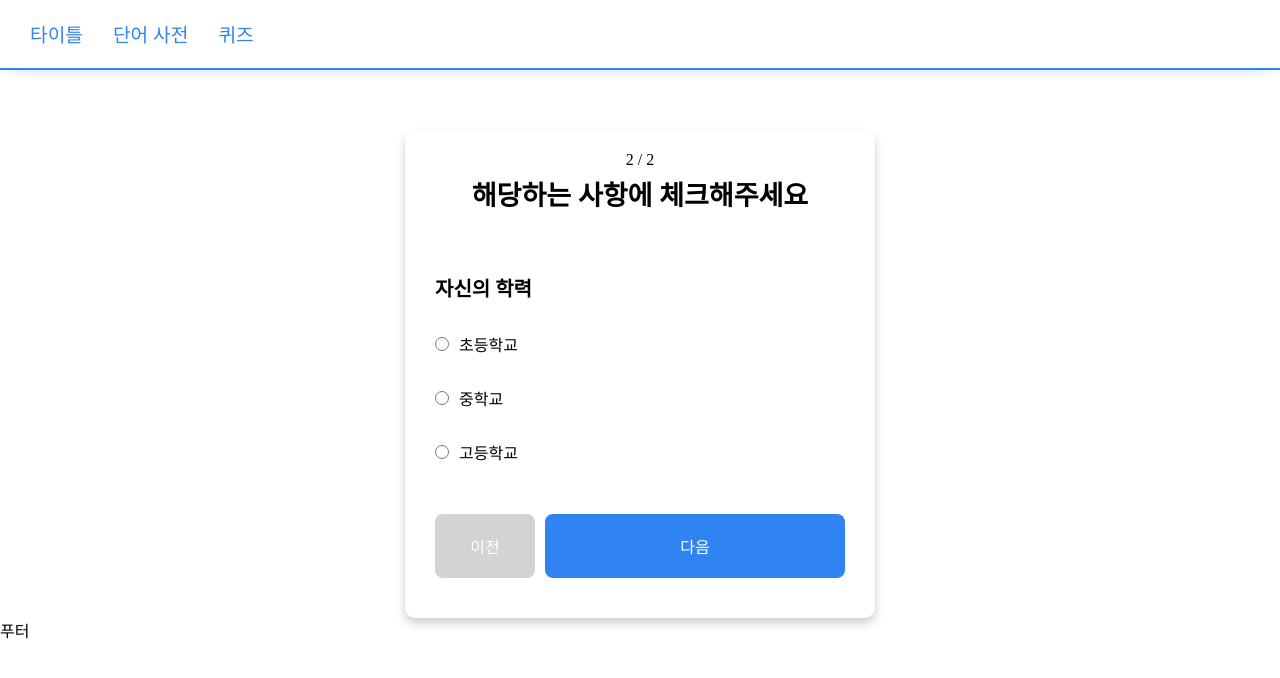
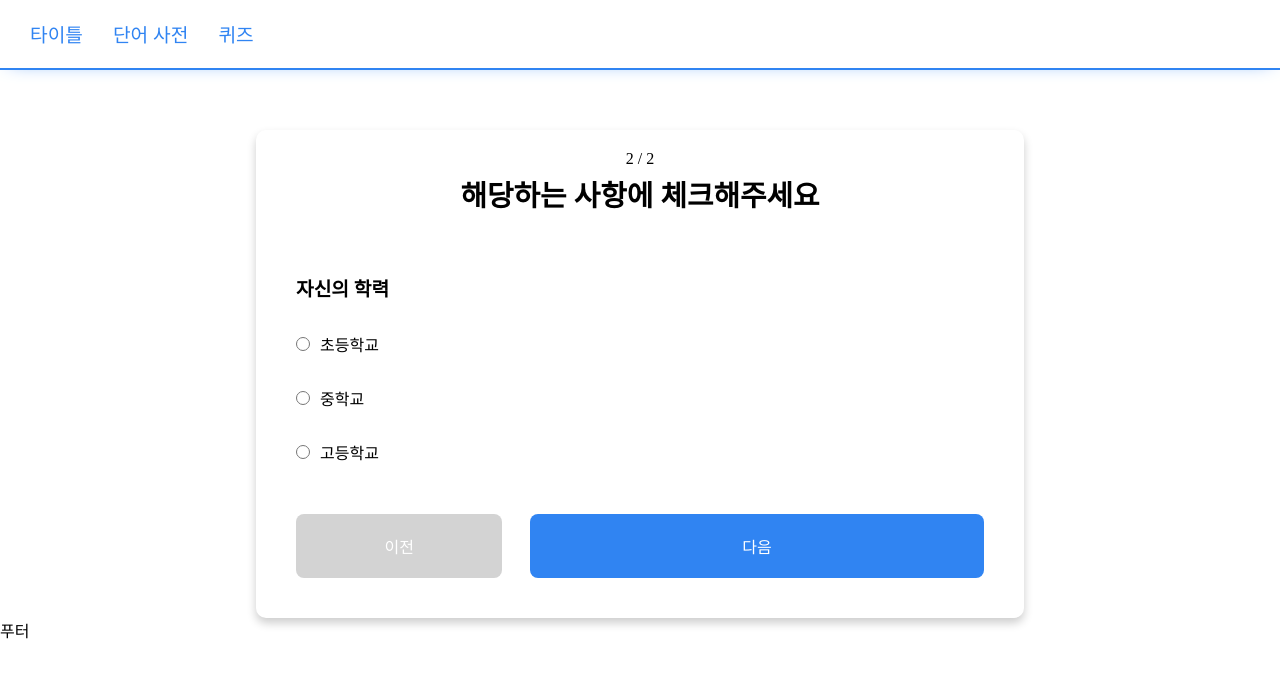
Before and after one commit to SWDC-Team-GG/GG-frontend, a React (Create React App) app: page /Survey in a window 1280 px wide. Shown: the top 678 px of the page. Built offline with nearby package versions, Linux system fonts and the light colour scheme.

Commit message:
ref: Survey 레이아웃 리팩토링

```diff
--- a/src/pages/Survey/index.tsx
+++ b/src/pages/Survey/index.tsx
@@ -4,24 +4,26 @@ import * as S from "./style";
 function Home() {
   const exp = ["초등학교", "중학교", "고등학교"];
   return (
+    <S.ROOT>
       <S.Container>
-      <S.SubTitle>2 / 2</S.SubTitle>
+        <S.PageNumber>2 / 2</S.PageNumber>
         <S.Title>해당하는 사항에 체크해주세요</S.Title>
         <form>
-        <S.DescTitle>자신의 학력</S.DescTitle>
+          <S.SurveyContents>자신의 학력</S.SurveyContents>
           {exp.map((item) => (
-          <S.CheckLabel>
-            <S.Input type="radio" name="color" value="item" />
+            <S.RadioLabel>
+              <S.RadioBox type="radio" name="color" value="item" />
               {item}
-          </S.CheckLabel>
+            </S.RadioLabel>
           ))}
           <S.ButtonContainer>
-          <S.Before>이전</S.Before>
+            <S.BeforeButton>이전</S.BeforeButton>
             {/* color를 통해 이전, 다음 구분 */}
-          <S.After>다음</S.After>
+            <S.AfterButton>다음</S.AfterButton>
           </S.ButtonContainer>
         </form>
       </S.Container>
+    </S.ROOT>
   );
 }
 
--- a/src/pages/Survey/style.ts
+++ b/src/pages/Survey/style.ts
@@ -1,62 +1,67 @@
 import styled from "styled-components";
 
-export const CheckLabel = styled.div`
+export const ROOT = styled.div`
+  display: flex;
+  justify-content: center;
+`;
+
+export const Container = styled.div`
+  width: 60%;
+  height: 50%;
+  margin-top: 60px;
+  border-radius: 10px;
+  box-shadow: 0px 5px 10px rgba(0, 0, 0, 0.2);
+  padding: 0 40px 40px 40px;
+`;
+
+export const PageNumber = styled.div`
+  text-align: center;
+  font-size: 1rem;
+  margin: 20px 0px 5px 0px;
+`;
+
+export const Title = styled.div`
+  text-align: center;
+  font-size: 1.8rem;
+  font-weight: 900;
+  margin-bottom: 60px;
+`;
+
+export const SurveyContents = styled(Title)`
+  text-align: left;
+  font-size: 1.2rem;
+  font-weight: 600;
+  margin-bottom: 20px;
+`;
+
+export const RadioLabel = styled.div`
   display: block;
   font-size: 16px;
   margin-top: 30px;
 `;
 
-export const Input = styled.input`
+export const RadioBox = styled.input`
   margin-right: 10px;
   width: 14px;
   height: 14px;
   border-radius: 24px;
 `;
 
-export const SubTitle = styled.div`
-  text-align: center;
-  font-size: 16px;
-  margin: 20px 0px 5px 0px;
-`;
-
-export const Title = styled.div`
-  text-align: center;
-  font-size: 27px;
-  font-weight: 900;
-  margin-bottom: 60px;
-`;
-
-export const DescTitle = styled(Title)`
-  text-align: left;
-  font-size: 20px;
-  font-weight: 900;
-  margin-bottom: 20px;
-`;
-
-export const Container = styled.div`
-  width: 470px;
-  margin: 60px auto 0 auto;
-  border-radius: 10px;
-  box-shadow: 0px 5px 10px rgba(0, 0, 0, 0.2);
-  padding: 1px 30px 40px 30px;
-`;
-
-export const Before = styled.button`
-  width: 100px;
+export const BeforeButton = styled.button`
+  width: 30%;
   background-color: lightgray;
   border: none;
   padding: 20px 0;
   border-radius: 8px;
-  font-size: 16px;
+  font-size: 1rem;
   color: white;
 `;
 
-export const After = styled(Before)`
-  width: 300px;
+export const AfterButton = styled(BeforeButton)`
+  width: 66%;
   background-color: #3084f2;
-  margin-right: 10;
   border-radius: 8px;
-  font-size: 16px;
+  font-size: 1rem;
 `;
 
 export const ButtonContainer = styled.div`
```
Lines whose indentation alone changed are shown as unchanged.
